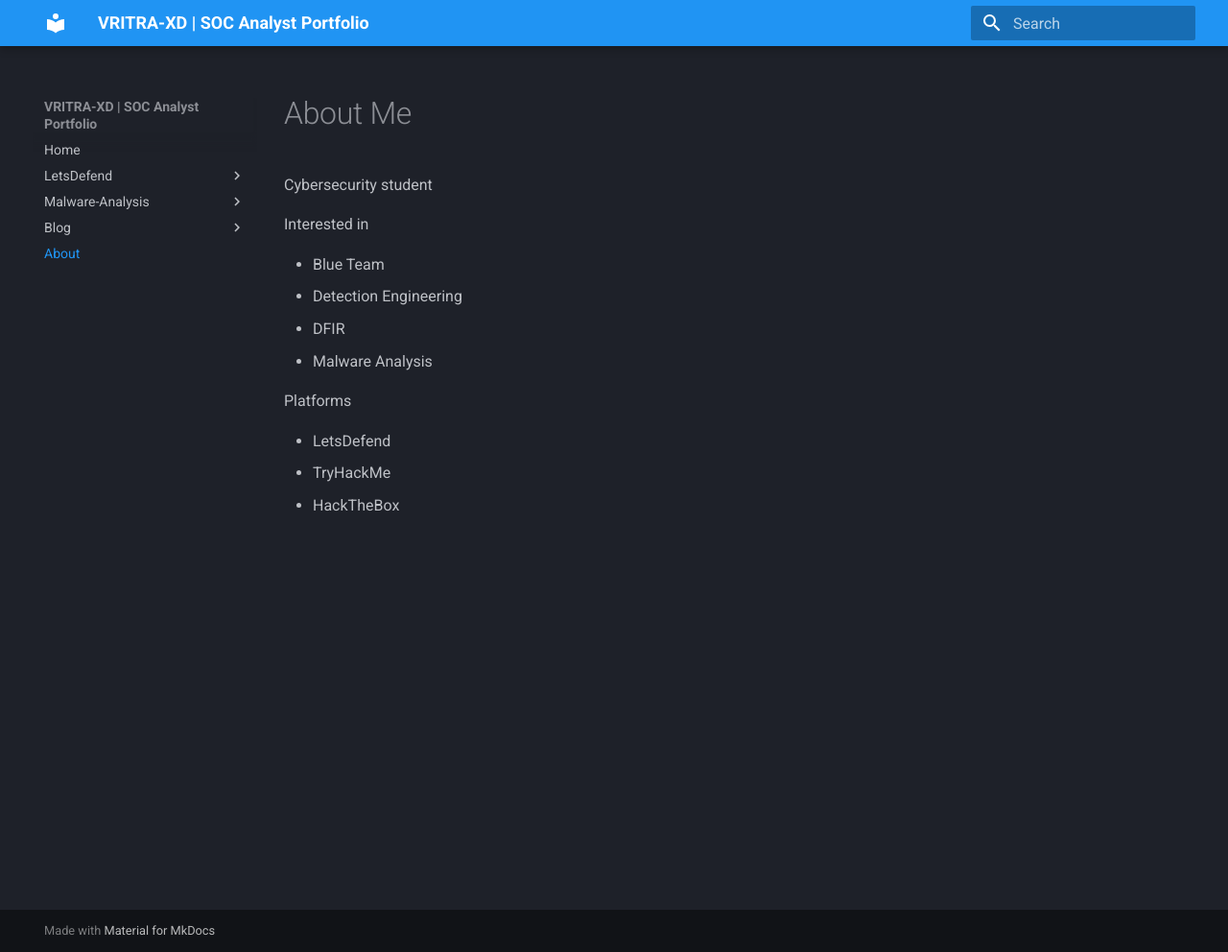
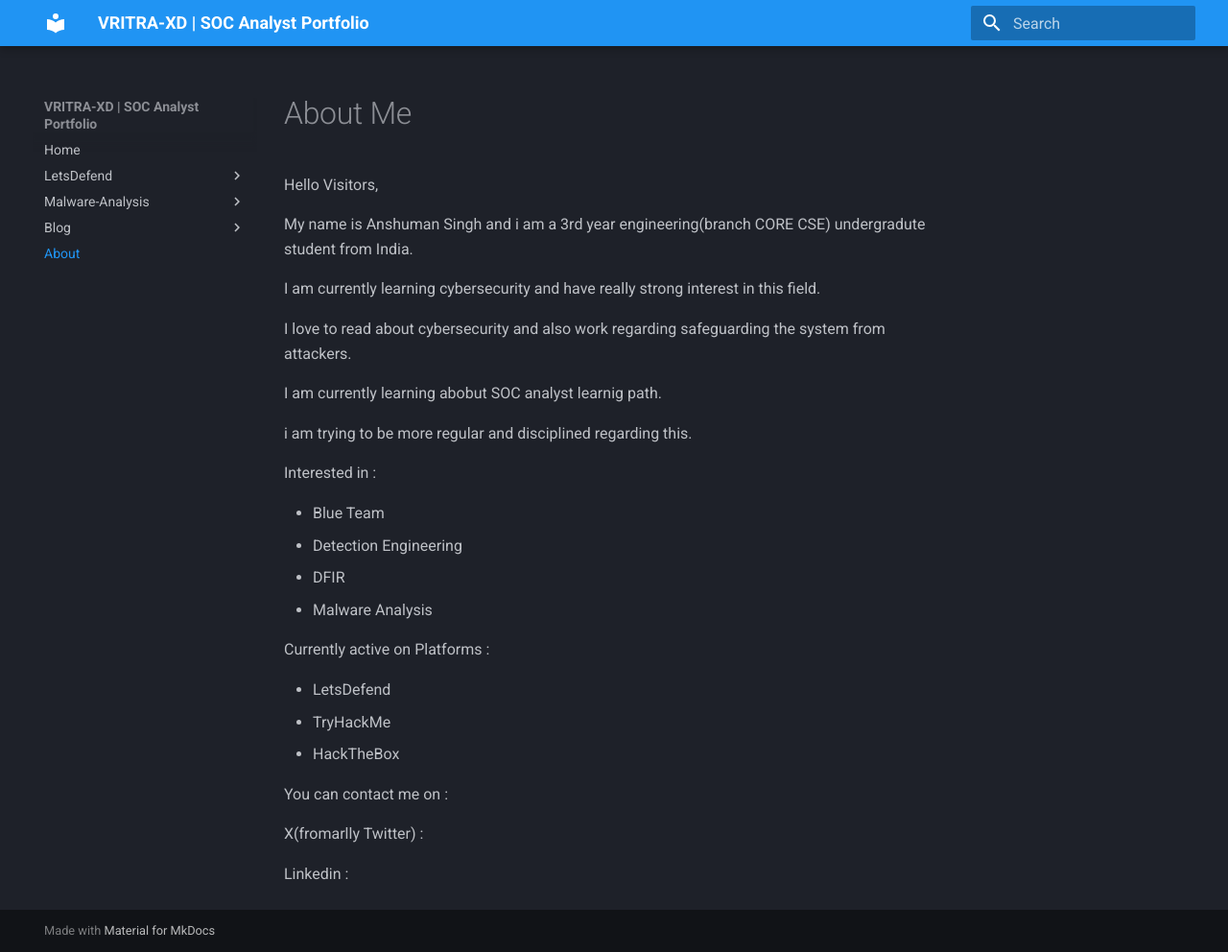
Before and after one commit to VRITRA-XD/SOC-Portfolio, an MkDocs documentation site: the page built from docs/Anshu.md, in a window 1280 px wide and 992 px high. Shown: the whole window at 96% size. Built offline with MkDocs 1.6.1 and Material for MkDocs 9.7.7, drawn with Linux system fonts in a browser that asks for light colours.

Commit message:
Updated my about section

```diff
--- a/docs/Anshu.md
+++ b/docs/Anshu.md
@@ -1,16 +1,33 @@
 # About Me
 
-Cybersecurity student
+Hello Visitors,
 
-Interested in
+My name is Anshuman Singh and i am a 3rd year engineering(branch CORE CSE) undergradute student from India.
+
+I am currently learning cybersecurity and have really strong interest in this field.
+
+I love to read about cybersecurity and also work regarding safeguarding the system from attackers.
+
+I am currently learning abobut SOC analyst learnig path.
+
+i am trying to be more regular and disciplined regarding this.
+
+
+Interested in :
 
 - Blue Team
 - Detection Engineering
 - DFIR
 - Malware Analysis
 
-Platforms
+Currently active on Platforms :
 
 - LetsDefend
 - TryHackMe
 - HackTheBox
+
+You can contact me on :
+
+X(fromarlly Twitter) :
+
+Linkedin :
```
